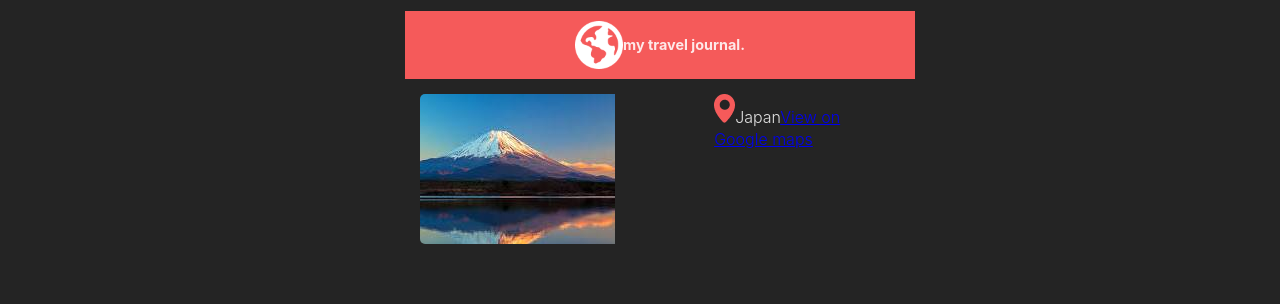
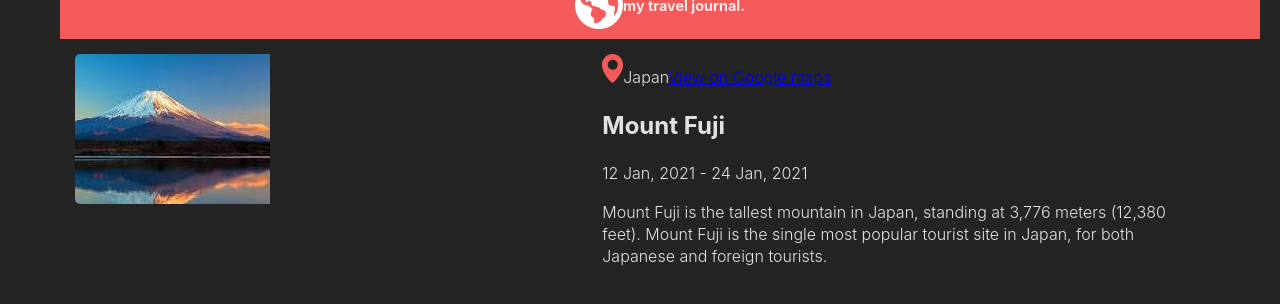
Before and after one commit to yuliiavolkova/travel_journal_project, a React (Vite) app: page / in a window 1280 px wide. Shown: the top 304 px of the page. Built offline with nearby package versions, Linux system fonts and the light colour scheme.

Commit message:
added new h2 and p for 2 more sections

```diff
--- a/src/components/Entry.jsx
+++ b/src/components/Entry.jsx
@@ -18,6 +18,13 @@ export default function Entry() {
         <a href="https://www.google.com/maps/place/Mount+Fuji/@35.3606421,138.7170637,15z/data=!3m1!4b1!4m6!3m5!1s0x6019629a42fdc899:0xa6a1fcc916f3a4df!8m2!3d35.3606255!4d138.7273634!16zL20vMGNrczA?entry=ttu">
           View on Google maps
         </a>
+        <h2>Mount Fuji</h2>
+        <p>12 Jan, 2021 - 24 Jan, 2021</p>
+        <p>
+          Mount Fuji is the tallest mountain in Japan, standing at 3,776 meters
+          (12,380 feet). Mount Fuji is the single most popular tourist site in
+          Japan, for both Japanese and foreign tourists.
+        </p>
       </div>
     </article>
   );
```
